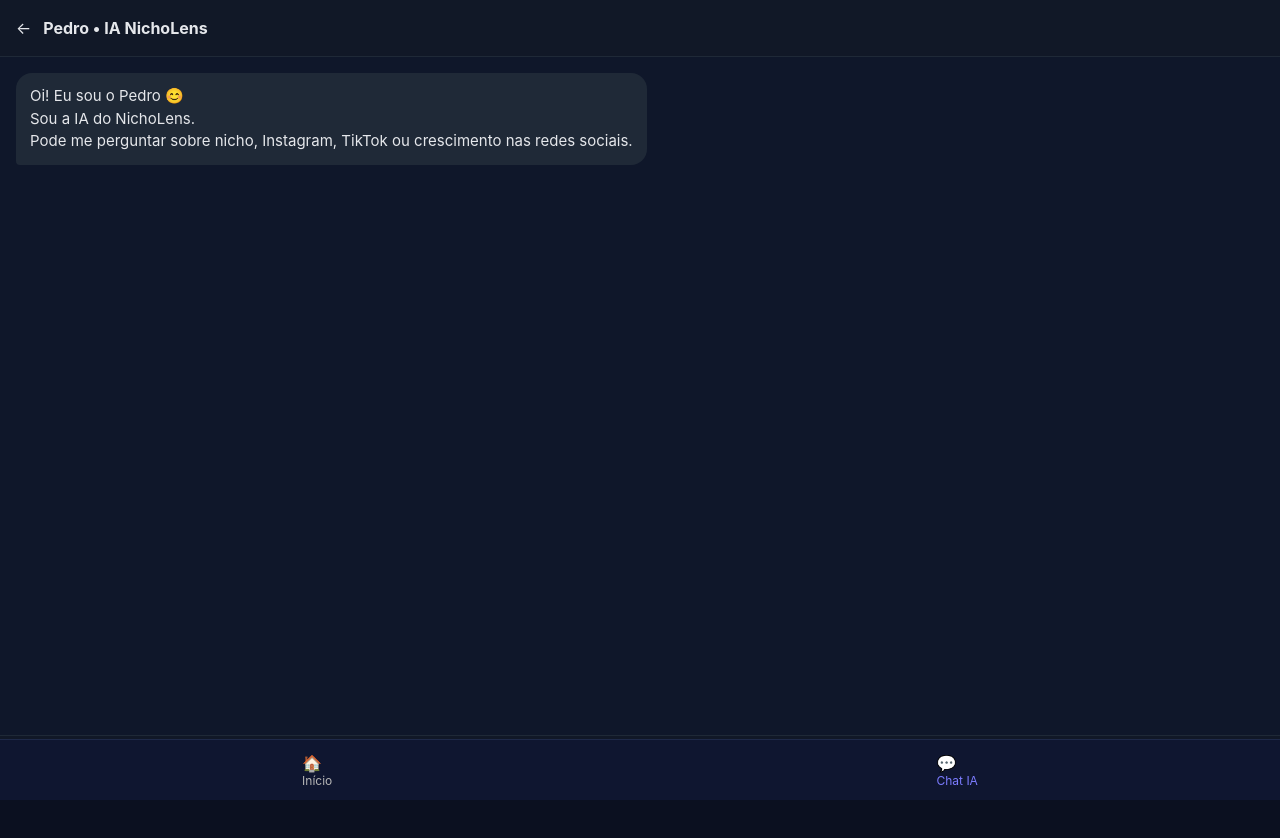
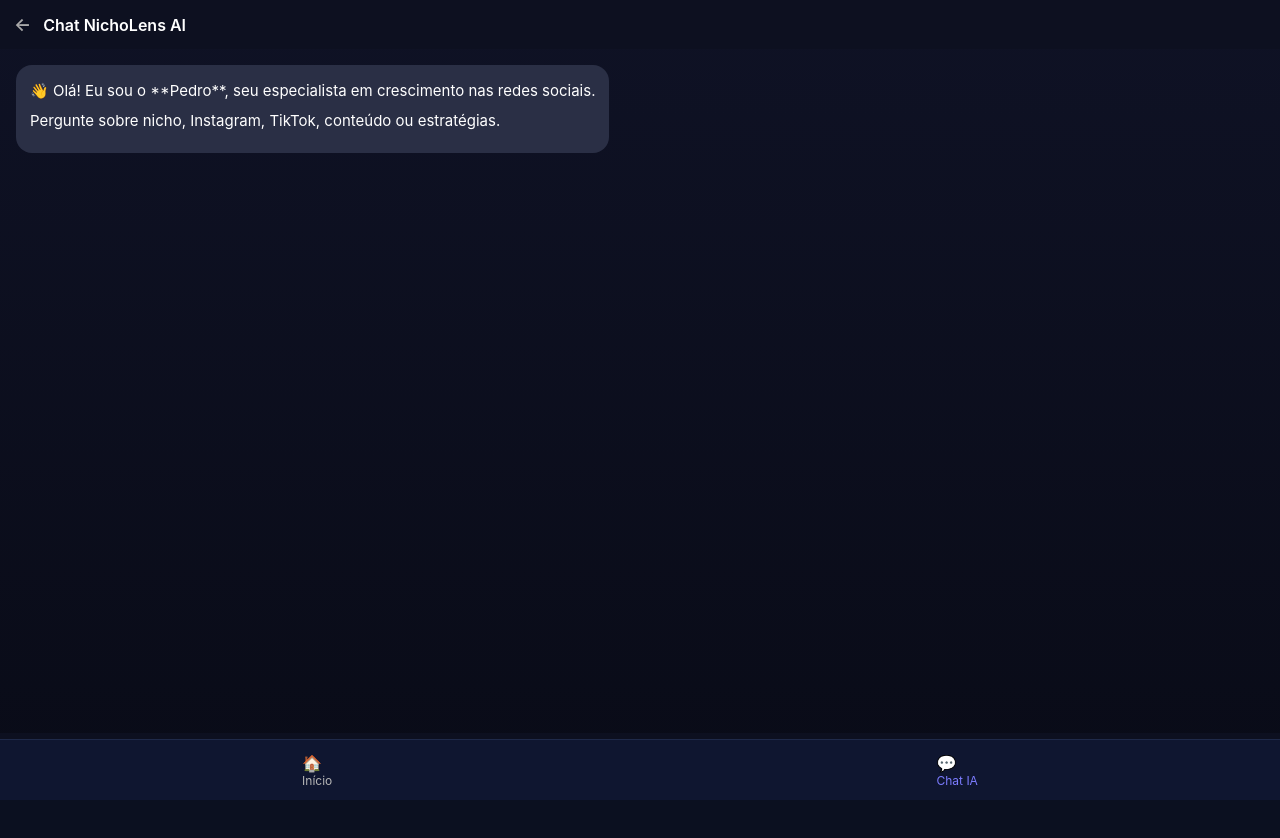
Before and after one commit to robinbrasil008-del/App---NichoLens-AI, a Next.js app: page /chat in a window 1280 px wide. Shown: the top 838 px of the page. Built offline with nearby package versions, Linux system fonts and the light colour scheme.

Commit message:
Update page.js

```diff
--- a/app/(tabs)/chat/page.js
+++ b/app/(tabs)/chat/page.js
@@ -1,6 +1,6 @@
 "use client";
 
-import { useState, useRef, useEffect } from "react";
+import { useState } from "react";
 import Link from "next/link";
 
 export default function ChatPage() {
@@ -8,31 +8,29 @@
     {
       role: "assistant",
       content:
-        "Oi! Eu sou o Pedro 😊\nSou a IA do NichoLens.\nPode me perguntar sobre nicho, Instagram, TikTok ou crescimento nas redes sociais.",
+        "👋 Olá! Eu sou o **Pedro**, seu especialista em crescimento nas redes sociais.\n\nPergunte sobre nicho, Instagram, TikTok, conteúdo ou estratégias.",
     },
   ]);
   const [input, setInput] = useState("");
   const [loading, setLoading] = useState(false);
-  const bottomRef = useRef(null);
-
-  useEffect(() => {
-    bottomRef.current?.scrollIntoView({ behavior: "smooth" });
-  }, [messages]);
 
   async function sendMessage() {
-    if (!input.trim() || loading) return;
+    if (!input.trim()) return;
 
-    const userText = input;
+    const userMessage = {
+      role: "user",
+      content: input,
+    };
+
+    setMessages((prev) => [...prev, userMessage]);
     setInput("");
-
-    setMessages((prev) => [...prev, { role: "user", content: userText }]);
     setLoading(true);
 
     try {
       const res = await fetch("/api/chat", {
         method: "POST",
         headers: { "Content-Type": "application/json" },
-        body: JSON.stringify({ message: userText }),
+        body: JSON.stringify({ message: input }),
       });
 
       const data = await res.json();
@@ -46,7 +44,7 @@
         ...prev,
         {
           role: "assistant",
-          content: "Ops 😅 deu um erro aqui. Tenta de novo!",
+          content: "❌ Erro ao responder. Tente novamente.",
         },
       ]);
     } finally {
@@ -55,139 +53,120 @@
   }
 
   return (
-    <div
-      style={{
-        height: "100vh",
-        display: "flex",
-        flexDirection: "column",
-        backgroundColor: "#0f172a",
-        color: "#e5e7eb",
-        fontFamily:
-          "-apple-system, BlinkMacSystemFont, 'Segoe UI', Inter, sans-serif",
-      }}
-    >
+    <div style={styles.page}>
       {/* Header */}
-      <div
-        style={{
-          height: 56,
-          display: "flex",
-          alignItems: "center",
-          gap: 12,
-          padding: "0 16px",
-          borderBottom: "1px solid #1f2937",
-          backgroundColor: "#111827",
-          flexShrink: 0,
-        }}
-      >
-        <Link href="/" style={{ color: "#e5e7eb", textDecoration: "none" }}>
-          ←
-        </Link>
-        <strong>Pedro • IA NichoLens</strong>
+      <div style={styles.header}>
+        <Link href="/" style={styles.back}>←</Link>
+        <span>Chat NichoLens AI</span>
       </div>
 
       {/* Mensagens */}
-      <div
-        style={{
-          flex: 1,
-          overflowY: "auto",
-          padding: "16px",
-          display: "flex",
-          flexDirection: "column",
-          gap: 12,
-        }}
-      >
+      <div style={styles.chat}>
         {messages.map((msg, i) => (
           <div
             key={i}
             style={{
-              alignSelf: msg.role === "user" ? "flex-end" : "flex-start",
-              maxWidth: "80%",
-              backgroundColor:
-                msg.role === "user" ? "#2563eb" : "#1f2937",
-              color: "#e5e7eb",
-              padding: "12px 14px",
-              borderRadius: 16,
-              borderBottomRightRadius:
-                msg.role === "user" ? 4 : 16,
-              borderBottomLeftRadius:
-                msg.role === "assistant" ? 4 : 16,
-              whiteSpace: "pre-wrap",
-              lineHeight: 1.5,
-              fontSize: 15,
+              ...styles.bubble,
+              alignSelf:
+                msg.role === "user" ? "flex-end" : "flex-start",
+              background:
+                msg.role === "user"
+                  ? "#6d5dfc"
+                  : "#2a2f45",
             }}
           >
-            {msg.content}
+            {msg.content.split("\n").map((line, idx) => (
+              <div key={idx} style={{ marginBottom: 6 }}>
+                {line}
+              </div>
+            ))}
           </div>
         ))}
 
         {loading && (
-          <div
-            style={{
-              alignSelf: "flex-start",
-              backgroundColor: "#1f2937",
-              padding: "10px 14px",
-              borderRadius: 16,
-              fontSize: 14,
-              opacity: 0.7,
-            }}
-          >
-            Pedro está digitando…
+          <div style={{ ...styles.bubble, background: "#2a2f45" }}>
+            Digitando...
           </div>
         )}
-
-        <div ref={bottomRef} />
       </div>
 
       {/* Input fixo embaixo */}
-      <div
-        style={{
-          padding: "10px",
-          borderTop: "1px solid #1f2937",
-          backgroundColor: "#111827",
-          flexShrink: 0,
-        }}
-      >
-        <div
-          style={{
-            display: "flex",
-            gap: 8,
-            backgroundColor: "#1f2937",
-            borderRadius: 999,
-            padding: "8px 12px",
-          }}
-        >
-          <input
-            value={input}
-            onChange={(e) => setInput(e.target.value)}
-            onKeyDown={(e) => e.key === "Enter" && sendMessage()}
-            placeholder="Digite sua mensagem…"
-            style={{
-              flex: 1,
-              background: "transparent",
-              border: "none",
-              outline: "none",
-              color: "#e5e7eb",
-              fontSize: 15,
-            }}
-          />
-          <button
-            onClick={sendMessage}
-            disabled={loading}
-            style={{
-              backgroundColor: "#2563eb",
-              border: "none",
-              color: "#fff",
-              padding: "6px 14px",
-              borderRadius: 999,
-              fontSize: 14,
-              cursor: "pointer",
-              opacity: loading ? 0.6 : 1,
-            }}
-          >
-            Enviar
-          </button>
-        </div>
+      <div style={styles.inputArea}>
+        <input
+          value={input}
+          onChange={(e) => setInput(e.target.value)}
+          placeholder="Digite sua mensagem..."
+          style={styles.input}
+          onKeyDown={(e) => e.key === "Enter" && sendMessage()}
+        />
+        <button onClick={sendMessage} style={styles.button}>
+          Enviar
+        </button>
       </div>
     </div>
   );
-              }
+}
+
+const styles = {
+  page: {
+    height: "100vh",
+    display: "flex",
+    flexDirection: "column",
+    background:
+      "linear-gradient(180deg, #0f1225 0%, #090b17 100%)",
+    color: "#fff",
+  },
+  header: {
+    padding: "14px",
+    background: "#0d1020",
+    display: "flex",
+    alignItems: "center",
+    gap: 12,
+    fontWeight: "600",
+  },
+  back: {
+    color: "#aaa",
+    textDecoration: "none",
+    fontSize: 18,
+  },
+  chat: {
+    flex: 1,
+    padding: "16px",
+    display: "flex",
+    flexDirection: "column",
+    gap: 12,
+    overflowY: "auto",
+  },
+  bubble: {
+    maxWidth: "85%",
+    padding: "14px",
+    borderRadius: 16,
+    fontSize: 15,
+    lineHeight: 1.6,
+    whiteSpace: "pre-wrap",
+  },
+  inputArea: {
+    display: "flex",
+    padding: "12px",
+    gap: 10,
+    background: "#0d1020",
+  },
+  input: {
+    flex: 1,
+    padding: "14px",
+    borderRadius: 12,
+    border: "none",
+    outline: "none",
+    background: "#1a1f36",
+    color: "#fff",
+  },
+  button: {
+    padding: "0 20px",
+    borderRadius: 12,
+    border: "none",
+    background: "#6d5dfc",
+    color: "#fff",
+    fontWeight: "600",
+    cursor: "pointer",
+  },
+};
```
